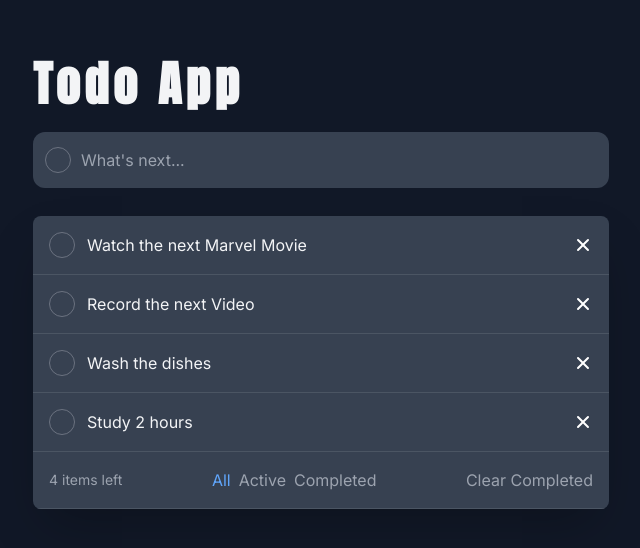
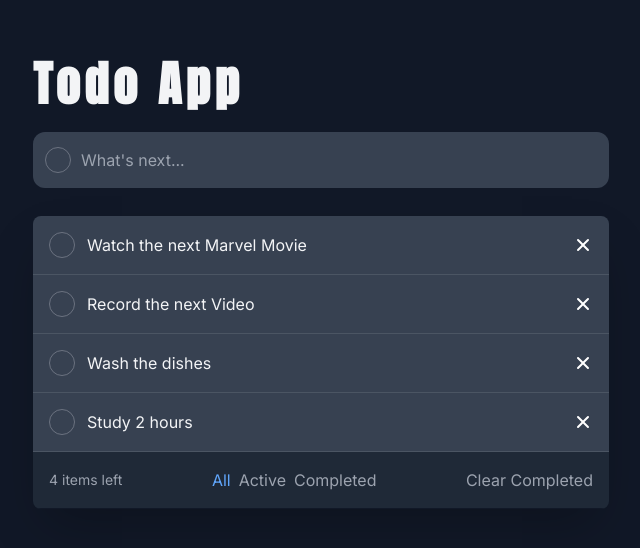
Before and after one commit to simon0820s/ReactTodos, a React (Create React App) app: page / in a window 1280 px wide. Shown: the part 116-664 px from the top of the page, without its empty margins (319-959 px from the left). Built offline with nearby package versions, Linux system fonts and the light colour scheme.

Commit message:
añadiendo deploy

```diff
--- a/src/components/TodoFilters/Filter.components.jsx
+++ b/src/components/TodoFilters/Filter.components.jsx
@@ -1,6 +1,6 @@
 const FiltersContainer = ({ children }) => {
     return (
-        <div className="flex items-center justify-between p-4 bg-gray-700 border-b border-solid border-gray-600">
+        <div className="flex items-center justify-between p-4 bg-gray-800 border-b border-solid border-gray-900">
             {children}
         </div>
     )
```
Also changed, not shown: package.json (+6 -1 lines), 1 other file (tests, documents, lock files or other folders).
